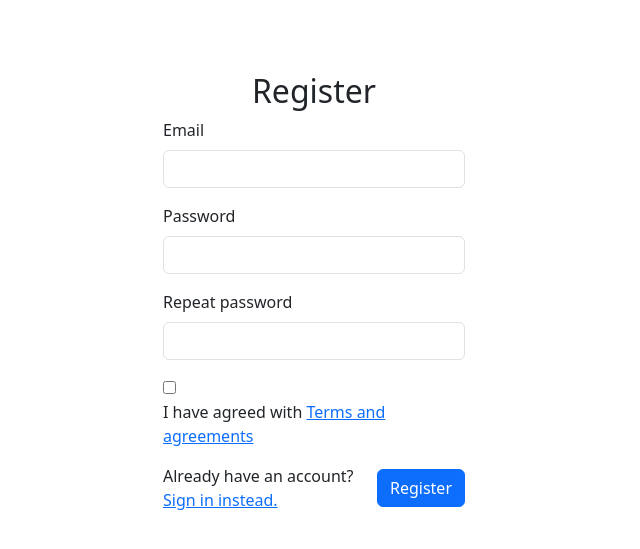
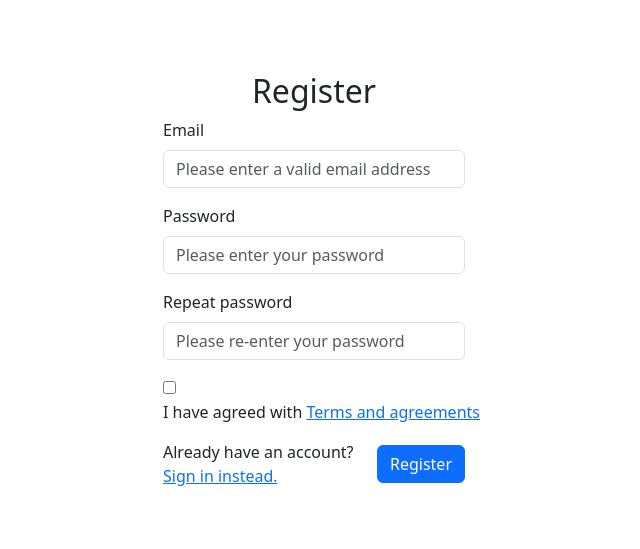
Before and after one commit to baikostaki/turboapp, a Django app: template turboapp/templates/turboapp_users/forms/registration_form.html in a window 1280 px wide. Shown: the part 73-622 px from the top of the page, without its empty margins (326-966 px from the left). Run offline with Django 5.2, Linux system fonts and the light colour scheme; the template is opened without the code that fills it: values that come from a table or form of the project are taken from there, others are empty; parts of the project's set-up code (start-up, migrations or seed data) failed here and were passed over; some libraries are stand-ins or nearby versions.

Commit message:
complete user registration, login and logoff.

```diff
--- a/requirements.txt
+++ b/requirements.txt
@@ -1,4 +1,3 @@
 django==5.0
 django-username-email==2.5.4
-django-bootstrap5==24.2
 django-htmx==1.1
--- a/turboapp/settings.py
+++ b/turboapp/settings.py
@@ -41,7 +41,6 @@ INSTALLED_APPS: list[str] = [
     "django.contrib.messages",
     "django.contrib.staticfiles",
     # aditional 3rd party
-    "django_bootstrap5",
     "django_htmx",
     # my apps
     "cuser",
@@ -149,5 +148,4 @@ STATICFILES_DIRS = [
 
 DEFAULT_AUTO_FIELD = "django.db.models.BigAutoField"
 
-# AUTH_USER_MODEL = "custom_user.EmailUser"  # type: ignore
 AUTH_USER_MODEL = "turboapp_users.TurboAppUser"  # type: ignore
--- a/turboapp/static/css/site/site.css
+++ b/turboapp/static/css/site/site.css
@@ -1,3 +1,61 @@
-.footer{
-    background-color: rgba(244,92,74,0.2);
+.footer {
+    background-color: rgba(244, 92, 74, 0.2);
 }
+
+.errorlist {
+    color: darkred;
+    /* display: flex; */
+    align-items: center;
+    list-style: none;
+}
+
+.errorlist li {
+    margin: 0.25em 0;
+    display: block;
+    /* align-items: center; */
+
+}
+
+.errorlist li i {
+    margin-right: 1em;
+    display: inline-block;
+}
+
+form .col-md-3 {
+    max-width: 350px;
+    width: 100%;
+}
+
+form .form-label,
+form .form-control {
+    white-space: nowrap;
+}
+
+form .form-control {
+    width: 100%;
+}
+
+form a {
+    white-space: nowrap;
+}
+
+.form-check-input {
+    margin-top: 0;
+}
+
+.form-check-label {
+    margin-bottom: 0;
+    white-space: nowrap;
+}
+
+.px-3 {
+    padding-left: 1rem !important;
+    padding-right: 1rem !important;
+}
+
+@media (max-width: 576px) {
+    .row.justify-content-center {
+        margin-right: 0;
+        margin-left: 0;
+    }
+}
--- /dev/null
+++ b/turboapp/templates/turboapp/error_templates/custom_form_errors.html
@@ -0,0 +1,18 @@
+{% if form.errors %}
+  <ul class="errorlist">
+    <p>Please correct the following errors:</p>
+    {% for field in form %}
+      {% for error in field.errors %}
+        <li>
+          <i class="bi bi-emoji-frown"></i>{{ error }}
+        </li>
+      {% endfor %}
+    {% endfor %}
+
+    {% for error in form.non_field_errors %}
+      <li>
+        <i class="bi bi-emoji-frown"></i>{{ error }}
+      </li>
+    {% endfor %}
+  </ul>
+{% endif %}
--- a/turboapp/templates/turboapp/home.html
+++ b/turboapp/templates/turboapp/home.html
@@ -5,7 +5,7 @@
     <div class="row">
       <div class="col-lg-4">
         <div class="card mb-3">
-          <img src="..." class="card-img-top" alt="..." />
+          <img src="https://dummyimage.com/300x200/daefbe5/0011ff.png" class="card-img-top" alt="..." />
           <div class="card-body">
             <h5 class="card-title">Expense Tracker</h5>
             <p class="card-text">Some quick example text to build on the card title and make up the bulk of the card's content.</p>
@@ -15,7 +15,7 @@
       </div>
       <div class="col-lg-4">
         <div class="card mb-3">
-          <img src="..." class="card-img-top" alt="..." />
+          <img src="https://dummyimage.com/414x300/daebe5/0011ff.png" class="card-img-top" alt="..." />
           <div class="card-body">
             <h5 class="card-title">Second app</h5>
             <p class="card-text">Some quick example text to build on the card title and make up the bulk of the card's content.</p>
@@ -25,7 +25,7 @@
       </div>
       <div class="col-lg-4">
         <div class="card mb-3">
-          <img src="..." class="card-img-top" alt="..." />
+          <img src="https://dummyimage.com/414x300/daebe5/0011ff.png" class="card-img-top" alt="..." />
           <div class="card-body">
             <h5 class="card-title">Third app</h5>
             <p class="card-text">Some quick example text to build on the card title and make up the bulk of the card's content.</p>
--- a/turboapp/templates/turboapp/partials/_nav.html
+++ b/turboapp/templates/turboapp/partials/_nav.html
@@ -1,8 +1,10 @@
 <div class="container">
   <header class="d-flex flex-wrap justify-content-center py-3 mb-4 border-bottom">
     <a href="/" class="d-flex align-items-center mb-3 mb-md-0 me-md-auto link-body-emphasis text-decoration-none">
-        <svg class="bi me-2" width="40" height="32"><use xlink:href="#bootstrap"></use></svg>
-        <span class="fs-4">Turbo app </span>
+      <svg class="bi me-2" width="40" height="32">
+        <use xlink:href="#bootstrap"></use>
+      </svg>
+      <span class="fs-4">Turbo app</span>
     </a>
 
     <ul class="nav nav-pills">
@@ -18,12 +20,21 @@
       <li class="nav-item">
         <a href="#" class="nav-link {% if request.path == '/faqs' %}active{% endif %}">FAQs</a>
       </li>
+      {% if user.is_authenticated %}
+        <li class="nav-item">
+          <a href="/users/logout" class="nav-link">Logout</a>
+        </li>
+      </ul>
+      <p>Hello, {{user.email}}</p>
+      {% else %}
         <li class="nav-item">
           <a href="/users/login" class="nav-link {% if request.path == '/users/login/' %}active{% endif %}">Login</a>
+
         </li>
         <li class="nav-item">
           <a href="/users/register" class="nav-link {% if request.path == '/users/register/' %}active{% endif %}">Sign up</a>
         </li>
       </ul>
+    {% endif %}
   </header>
 </div>
--- a/turboapp/templates/turboapp_users/_base.html
+++ b/turboapp/templates/turboapp_users/_base.html
@@ -7,10 +7,14 @@
     <meta charset="utf-8" />
     <meta name="viewport" content="width=device-width, initial-scale=1" />
     {% load static %}
+    <!-- CSS -->
     <link rel="stylesheet" href="{% static 'css/bootstrap/bootstrap.min.css' %}" />
     <link rel="stylesheet" href="{% static 'icons/font/bootstrap-icons.min.css' %}">
+    <link rel="stylesheet" href="{% static 'css/site/site.css' %}">
+      <!-- JS -->
     <script src="{% static 'js/bootstrap/bootstrap.min.js' %}"></script>
   </head>
+
   <body>
     {% block navigation %}
       {% include 'turboapp/partials/_nav.html' %}
--- a/turboapp/templates/turboapp_users/forms/registration_form.html
+++ b/turboapp/templates/turboapp_users/forms/registration_form.html
@@ -2,29 +2,24 @@
 {% block content %}
   <form action="/users/register/" method="post">
     <div class="row justify-content-center">
-      <div class="col-md-3">
+      {% csrf_token %}
+      <div class="col-12 col-md-6 col-lg-3">
         <h2 class="text-center mt-5">Register</h2>
-        {% csrf_token %}
-        {{ form.non_field_errors }}
-
+        {% include 'turboapp/error_templates/custom_form_errors.html' %}
         <div class="mb-3">
-          <label for="{{form.email.id_for_label}}" class="form-label">Email</label>
+          <label for="{{ form.email.id_for_label }}" class="form-label">Email</label>
           {{ form.email }}
-          {% comment %} <input type="text" class="form-control" id="username" placeholder="Please enter a valid email address" /> {% endcomment %}
         </div>
         <div class="mb-3">
-          <label for="{{form.password.id_for_label}}" class="form-label">Password</label>
+          <label for="{{ form.password.id_for_label }}" class="form-label">Password</label>
           {{ form.password }}
-          {% comment %} <input type="password" class="form-control" id="password" placeholder="Please enter your password" /> {% endcomment %}
         </div>
         <div class="mb-3">
-          <label for="{{form.repeat_password.id_for_label}}" class="form-label">Repeat password</label>
-          {% comment %} <input type="password" class="form-control" id="repeat_password" placeholder="Repeat password" /> {% endcomment %}
+          <label for="{{ form.repeat_password.id_for_label }}" class="form-label">Repeat password</label>
           {{ form.repeat_password }}
         </div>
         <div class="mb-3">
           {{ form.terms_agree }}
-          {% comment %} <input type="checkbox" class="form-check-input" id="terms_agree" /> {% endcomment %}
           <label for="terms_agree" class="form-check-label">
             I have agreed with
             <a href="#">Terms and agreements</a>
--- a/turboapp/urls.py
+++ b/turboapp/urls.py
@@ -17,20 +17,14 @@ Including another URLconf
 
 from django.contrib import admin
 from django.urls import path, include, re_path
-from turboapp_users import views as user_views
 from . import views
-
-# from django.contrib.auth.views import LoginView
 
 
 urlpatterns = [
+    path("", views.HomeView.as_view(), name="project_home"),
     path("tracker/", include("expense_tracker.urls")),
-    # re_path(r"^accounts/", include("django.contrib.auth.urls")),
     path("users/", view=include("turboapp_users.urls")),
     path("admin/", admin.site.urls),
-    # path("register/", user_views.RegisterView.as_view(), name="register"),
-    # path("login/", user_views.LoginView.as_view(), name="login"),
-    path("", views.HomeView.as_view(), name="project_home"),
 ]
 
 # urlpatterns += [
--- a/turboapp/views.py
+++ b/turboapp/views.py
@@ -1,9 +1,8 @@
 # from django.shortcuts import render
 from typing import Any, Dict
-from django.http import HttpResponse
+from django.http import HttpResponse, request
 from django.shortcuts import render
 from django.views.generic import TemplateView
-from django.conf import settings
 
 
 class HomeView(TemplateView):
@@ -11,5 +10,5 @@ class HomeView(TemplateView):
 
     def get_context_data(self, **kwargs: Any) -> Dict[str, Any]:
         context: Dict[str, Any] = super().get_context_data(**kwargs)
-        context["settings"] = settings
+        context["user"] = self.request.user
         return context
--- a/turboapp_users/admin.py
+++ b/turboapp_users/admin.py
@@ -3,7 +3,6 @@ from cuser.admin import UserAdmin  # type: ignore
 from .models import TurboappUser, TurboappGroup
 from django.contrib.auth.admin import GroupAdmin
 from django.contrib.auth.models import Group as DefaultDjangoGroup
-from cuser.models import Group  # type: ignore
 
 
 class TurboAppUserAdmin(UserAdmin):
--- a/turboapp_users/forms.py
+++ b/turboapp_users/forms.py
@@ -3,24 +3,14 @@ from django.contrib.auth import get_user_model
 
 
 class LoginForm(forms.Form):
-    email = forms.EmailField(label="Please enter a valid email address")
-    password = forms.CharField(
-        label="Please enter a secure password - 1 letter, 1 special symbol, min 8 characters.",
-        max_length=100,
-        widget=forms.PasswordInput(attrs={"class": "form-control"}),  # type: ignore
-    )
-
-    repeat_password = forms.CharField(
-        label="Please enter your password again - 1 letter, 1 special symbol, min 8 characters.",
-        max_length=100,
-        widget=forms.PasswordInput(attrs={"class": "form-control"}),  # type: ignore
-    )
-
-
-class RegistrationForm(forms.ModelForm):
+    # email = forms.EmailField(label="Please enter a valid email address")
     email = forms.EmailField(
         widget=forms.EmailInput(
-            attrs={"class": "form-control", "autocomplete": "email"}
+            attrs={
+                "class": "form-control",
+                "autocomplete": "email",
+                "placeholder": "Please enter your email",
+            }
         )
     )
     password = forms.CharField(
@@ -28,6 +18,28 @@ class RegistrationForm(forms.ModelForm):
             attrs={
                 "class": "form-control",
                 "autocomplete": "current-password",
+                "placeholder": "Please enter your password",
+            }
+        )
+    )
+
+
+class RegistrationForm(forms.ModelForm):
+    email = forms.EmailField(
+        widget=forms.EmailInput(
+            attrs={
+                "class": "form-control",
+                "autocomplete": "email",
+                "placeholder": "Please enter a valid email address",
+            },
+        )
+    )
+    password = forms.CharField(
+        widget=forms.PasswordInput(
+            attrs={
+                "class": "form-control",
+                "autocomplete": "current-password",
+                "placeholder": "Please enter your password",
             }
         )
     )
@@ -37,6 +49,7 @@ class RegistrationForm(forms.ModelForm):
                 "class": "form-control",
                 "name": "repeat_password",
                 "autocomplete": "current-password",
+                "placeholder": "Please re-enter your password",
             }
         )
     )
@@ -45,6 +58,8 @@ class RegistrationForm(forms.ModelForm):
     class Meta:
         model = get_user_model()
         fields = ["email", "password"]
+        # TODO: Check if fields need to contain the checkbox
+        # TODO: When raising error, checkbox is checkeds, should be unchecked.
 
     def clean(self):
         cleaned_data = super().clean()
@@ -52,6 +67,6 @@ class RegistrationForm(forms.ModelForm):
         repeat_password = cleaned_data.get("repeat_password")
 
         if password != repeat_password:
-            raise forms.ValidationError("Passwords do not match")
+            raise forms.ValidationError("Passwords do not match.")
 
         return cleaned_data
--- a/turboapp_users/models.py
+++ b/turboapp_users/models.py
@@ -4,6 +4,7 @@ from cuser.models import AbstractCUser  # type: ignore
 from django.contrib.auth.models import Group as BaseGroup
 
 
+# TODO: Add additional User Fields such as First and Last Name
 class TurboappUser(AbstractCUser, PermissionsMixin):
     date_of_birth = models.DateField(default=None, blank=True, null=True)
     pass
--- a/turboapp_users/urls.py
+++ b/turboapp_users/urls.py
@@ -6,4 +6,5 @@ urlpatterns = [
     # path("users", include(django.contrib.auth.urls)),  # type: ignore
     path("login/", views.LoginView.as_view(), name="login"),
     path("register/", views.RegisterView.as_view(), name="register"),
+    path("logout/", views.LogoutView.as_view(), name="logout"),
 ]
```
Also changed, not shown: turboapp/templates/expense_tracker/partials/_nav.html (+11 -1 lines), turboapp/templates/turboapp_users/forms/login_form.html (+8 -6 lines), turboapp_users/views.py (+29 -3 lines), turboapp/forms.py (deleted). Lines whose indentation alone changed are shown as unchanged.
